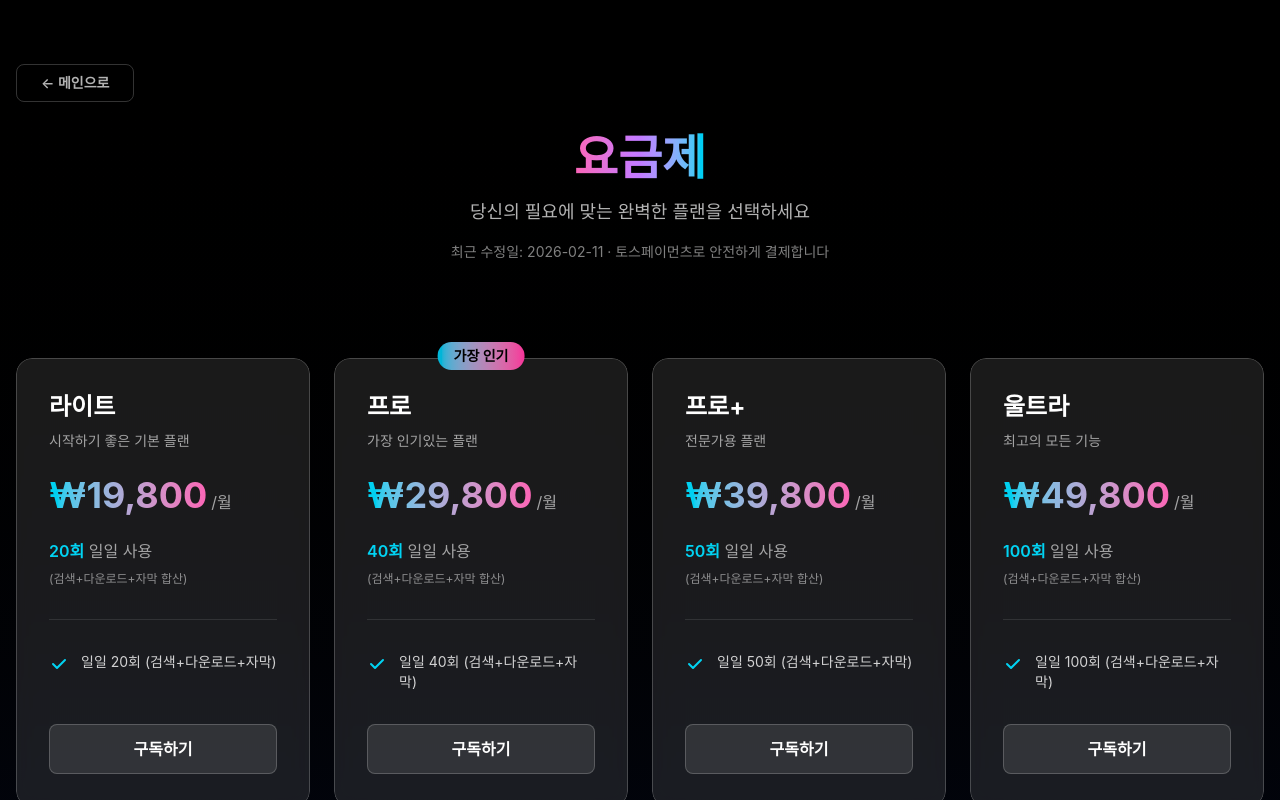
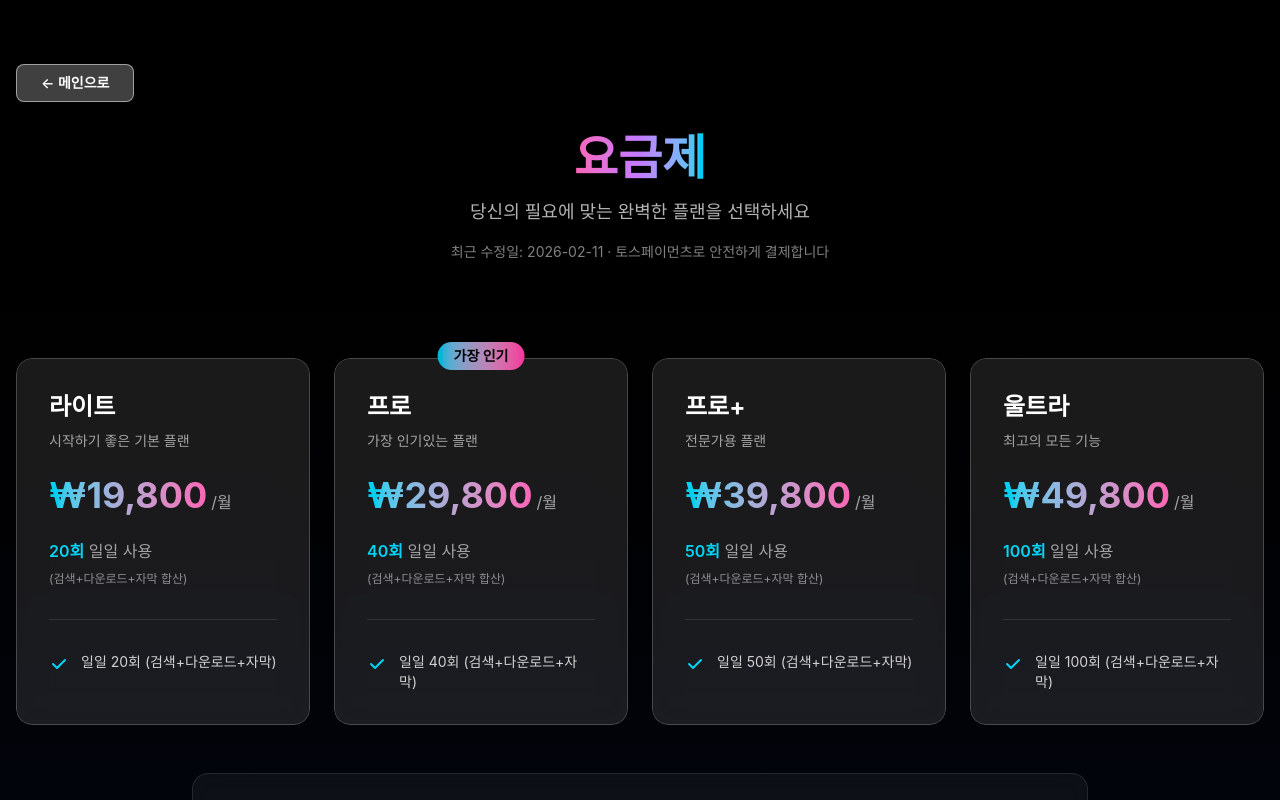
Before and after one commit to insm007-wq/tiktok-scout, a Next.js app: page /pricing in a window 1280 px wide. Shown: the top 800 px of the page. Built offline with nearby package versions, Linux system fonts and the light colour scheme; no server answers.

Commit message:
페이지 변경

```diff
--- a/app/auth/forgot-password/page.tsx
+++ b/app/auth/forgot-password/page.tsx
@@ -241,7 +241,7 @@ export default function ForgotPasswordPage() {
         <div className="text-center mt-6">
           <Link
             href="/"
-            className="inline-flex items-center justify-center px-6 py-2 text-sm font-semibold text-white/90 hover:text-white bg-white/15 hover:bg-white/20 border border-white/30 rounded-lg transition-all"
+            className="inline-flex items-center justify-center px-6 py-2 text-sm font-semibold text-white bg-white/25 hover:bg-white/35 border border-white/50 hover:border-white/60 rounded-lg transition-all shadow-sm"
           >
             ← 메인으로
           </Link>
--- a/app/auth/login/page.tsx
+++ b/app/auth/login/page.tsx
@@ -69,7 +69,7 @@ export default async function LoginPage() {
         <div className="text-center mt-6">
           <Link
             href="/"
-            className="inline-flex items-center justify-center px-6 py-2 text-sm font-semibold text-white/90 hover:text-white bg-white/15 hover:bg-white/20 border border-white/30 hover:border-white/40 rounded-lg transition-all"
+            className="inline-flex items-center justify-center px-6 py-2 text-sm font-semibold text-white bg-white/25 hover:bg-white/35 border border-white/50 hover:border-white/60 rounded-lg transition-all shadow-sm"
           >
             ← 메인으로
           </Link>
--- a/app/auth/signup/page.tsx
+++ b/app/auth/signup/page.tsx
@@ -63,7 +63,7 @@ export default function SignupPage() {
         <div className="text-center mt-6">
           <Link
             href="/"
-            className="inline-flex items-center justify-center px-6 py-2 text-sm font-semibold text-white/90 hover:text-white bg-white/15 hover:bg-white/20 border border-white/30 hover:border-white/40 rounded-lg transition-all"
+            className="inline-flex items-center justify-center px-6 py-2 text-sm font-semibold text-white bg-white/25 hover:bg-white/35 border border-white/50 hover:border-white/60 rounded-lg transition-all shadow-sm"
           >
             ← 메인으로
           </Link>
--- a/app/contact/page.tsx
+++ b/app/contact/page.tsx
@@ -17,7 +17,7 @@ export default function ContactPage() {
         <div className="mb-6">
           <Link
             href="/"
-            className="inline-flex items-center px-6 py-2 text-white/70 hover:text-white border border-white/20 hover:border-white/40 rounded-lg transition-all text-sm font-medium"
+            className="inline-flex items-center px-6 py-2 text-white bg-white/25 hover:bg-white/35 border border-white/50 hover:border-white/60 rounded-lg transition-all text-sm font-semibold shadow-sm"
           >
             ← 메인으로
           </Link>
--- a/app/pricing/page.tsx
+++ b/app/pricing/page.tsx
@@ -2,7 +2,6 @@
 
 import { useRouter } from 'next/navigation';
 import { useState, useRef, useEffect } from 'react';
-import TossPaymentButton from '@/app/components/TossPaymentButton/TossPaymentButton';
 
 export default function PricingPage() {
   const router = useRouter();
@@ -86,7 +85,7 @@ export default function PricingPage() {
         <div className="mb-8">
           <button
             onClick={() => router.push('/')}
-            className="px-6 py-2 text-white/70 hover:text-white border border-white/20 hover:border-white/40 rounded-lg transition-all text-sm font-medium"
+            className="px-6 py-2 text-white bg-white/25 hover:bg-white/35 border border-white/50 hover:border-white/60 rounded-lg transition-all text-sm font-semibold shadow-sm"
           >
             ← 메인으로
           </button>
@@ -180,7 +179,7 @@ export default function PricingPage() {
                 </div>
 
                 {/* Features - flex-1 to grow and push button down */}
-                <ul className="space-y-3 mb-8 flex-1">
+                <ul className="space-y-3 mb-0">
                   {plan.features.map((feature, idx) => (
                     <li key={idx} className="flex gap-3 text-white/80 text-sm">
                       <svg
@@ -199,22 +198,6 @@ export default function PricingPage() {
                   ))}
                 </ul>
 
-                {/* Subscribe button - stays at bottom */}
-                <div
-                  onClick={(e) => e.stopPropagation()}
-                  className="mt-auto"
-                >
-                  <TossPaymentButton
-                    plan={{ id: plan.id, name: plan.name, price: plan.price }}
-                    className={`w-full py-3 rounded-lg font-semibold transition-all duration-300 ${
-                      selectedPlan === plan.id
-                        ? 'bg-gradient-to-r from-cyan-500 to-pink-400 text-black hover:shadow-[0_0_20px_rgba(34,211,238,0.5)]'
-                        : 'bg-white/10 text-white border border-white/20 hover:bg-white/20 hover:border-white/40'
-                    }`}
-                  >
-                    {selectedPlan === plan.id ? '✓ 결제하기' : '구독하기'}
-                  </TossPaymentButton>
-                </div>
               </div>
               </div>
             </div>
--- a/app/privacy/page.tsx
+++ b/app/privacy/page.tsx
@@ -18,7 +18,7 @@ export default function PrivacyPage() {
         <div className="mb-6">
           <Link
             href="/"
-            className="inline-flex items-center px-6 py-2 text-white/70 hover:text-white border border-white/20 hover:border-white/40 rounded-lg transition-all text-sm font-medium"
+            className="inline-flex items-center px-6 py-2 text-white bg-white/25 hover:bg-white/35 border border-white/50 hover:border-white/60 rounded-lg transition-all text-sm font-semibold shadow-sm"
           >
             ← 메인으로
           </Link>
--- a/app/refund-policy/page.tsx
+++ b/app/refund-policy/page.tsx
@@ -18,7 +18,7 @@ export default function RefundPolicyPage() {
         <div className="mb-6">
           <Link
             href="/"
-            className="inline-flex items-center px-6 py-2 text-white/70 hover:text-white border border-white/20 hover:border-white/40 rounded-lg transition-all text-sm font-medium"
+            className="inline-flex items-center px-6 py-2 text-white bg-white/25 hover:bg-white/35 border border-white/50 hover:border-white/60 rounded-lg transition-all text-sm font-semibold shadow-sm"
           >
             ← 메인으로
           </Link>
--- a/app/terms/page.tsx
+++ b/app/terms/page.tsx
@@ -17,7 +17,7 @@ export default function TermsPage() {
         <div className="mb-6">
           <Link
             href="/"
-            className="inline-flex items-center px-6 py-2 text-white/70 hover:text-white border border-white/20 hover:border-white/40 rounded-lg transition-all text-sm font-medium"
+            className="inline-flex items-center px-6 py-2 text-white bg-white/25 hover:bg-white/35 border border-white/50 hover:border-white/60 rounded-lg transition-all text-sm font-semibold shadow-sm"
           >
             ← 메인으로
           </Link>
@@ -297,10 +297,6 @@ export default function TermsPage() {
             </div>
           </section>
 
-          {/* 동의 섹션 */}
-          <div className="bg-cyan-500/20 border border-cyan-500/50 rounded-lg p-4 mt-8">
-            <p className="text-white text-center">본 서비스 이용약관에 동의하시고 서비스를 이용하시게 됩니다.</p>
-          </div>
         </div>
       </div>
     </div>
```
Also changed, not shown: app/home-content.tsx (+6 -6 lines).
